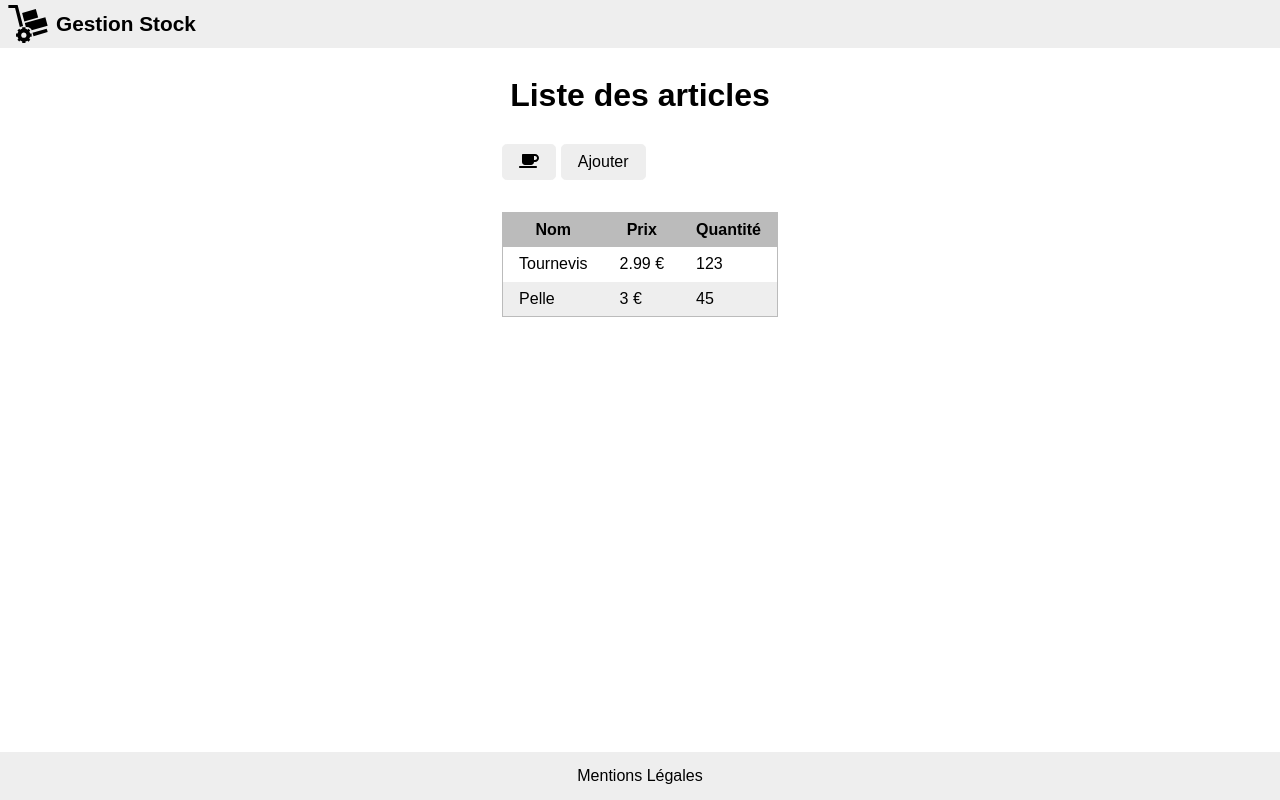
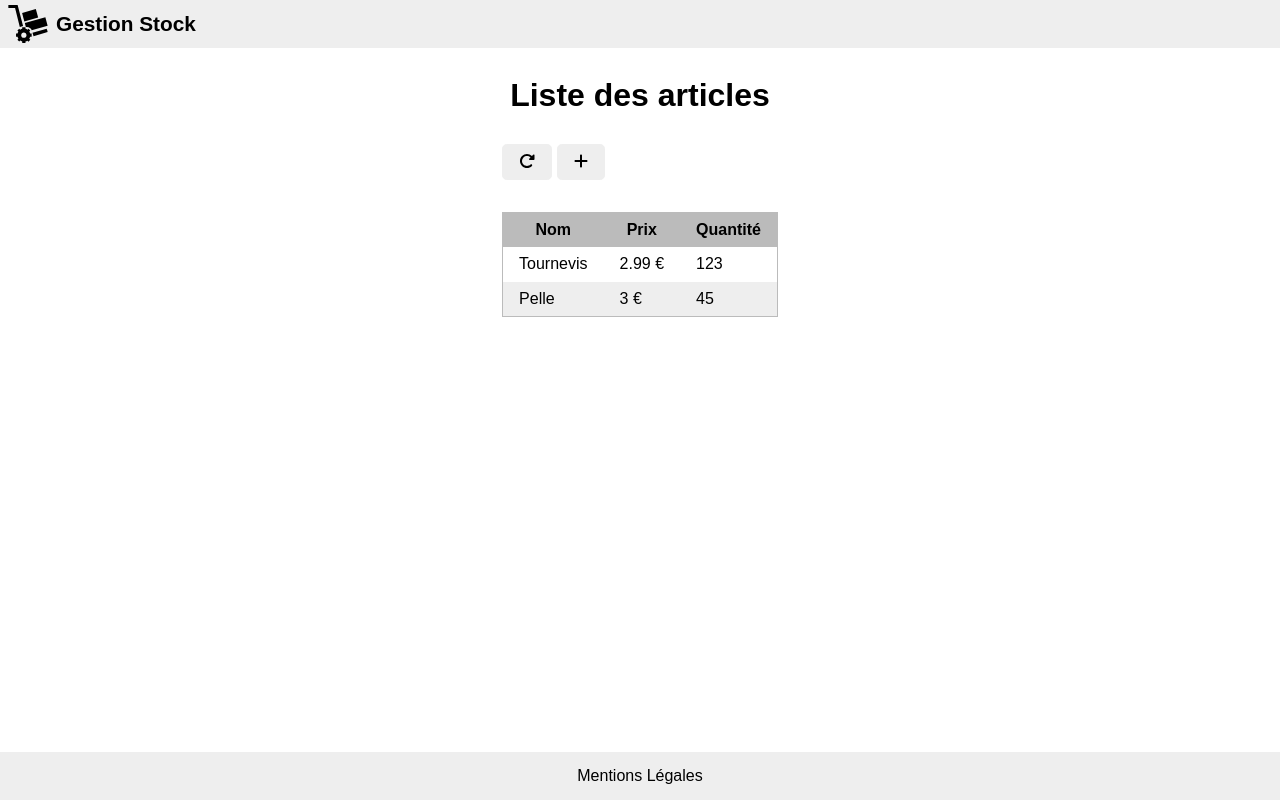
Before and after one commit to jlg-formation/agu-dec-2022, an Angular app in the folder front/: page /stock in a window 1280 px wide. Built offline with nearby package versions, Linux system fonts and the light colour scheme.

Commit message:
dev: added accessibility on btn

```diff
--- a/front/src/app/stock/stock.component.html
+++ b/front/src/app/stock/stock.component.html
@@ -2,13 +2,18 @@
   <h1>Liste des articles</h1>
   <div class="content">
     <nav>
-      <button (click)="refresh()"><fa-icon [icon]="faCoffee"></fa-icon></button>
-      <a class="button" routerLink="add">Ajouter</a>
+      <button (click)="refresh()" title="Rafraîchir">
+        <fa-icon [icon]="faRotateRight"></fa-icon>
+      </button>
+      <a class="button" routerLink="add" title="Ajouter"
+        ><fa-icon [icon]="faPlus"></fa-icon
+      ></a>
       <button
         [hidden]="selectedArticles.size === 0"
         (click)="$event.stopPropagation(); remove()"
+        title="Supprimer"
       >
-        Supprimer
+        <fa-icon [icon]="faTrashCan"></fa-icon>
       </button>
     </nav>
     <table>
--- a/front/src/app/stock/stock.component.ts
+++ b/front/src/app/stock/stock.component.ts
@@ -1,5 +1,9 @@
 import { Component, HostListener } from '@angular/core';
-import { faCoffee } from '@fortawesome/free-solid-svg-icons';
+import {
+  faPlus,
+  faRotateRight,
+  faTrashCan,
+} from '@fortawesome/free-solid-svg-icons';
 import { Article } from '../interfaces/article';
 import { ArticleService } from '../services/article.service';
 
@@ -9,7 +13,9 @@ import { ArticleService } from '../services/article.service';
   styleUrls: ['./stock.component.scss'],
 })
 export class StockComponent {
-  faCoffee = faCoffee;
+  faPlus = faPlus;
+  faRotateRight = faRotateRight;
+  faTrashCan = faTrashCan;
   selectedArticles = new Set<Article>();
 
   constructor(protected articleService: ArticleService) {}
```
